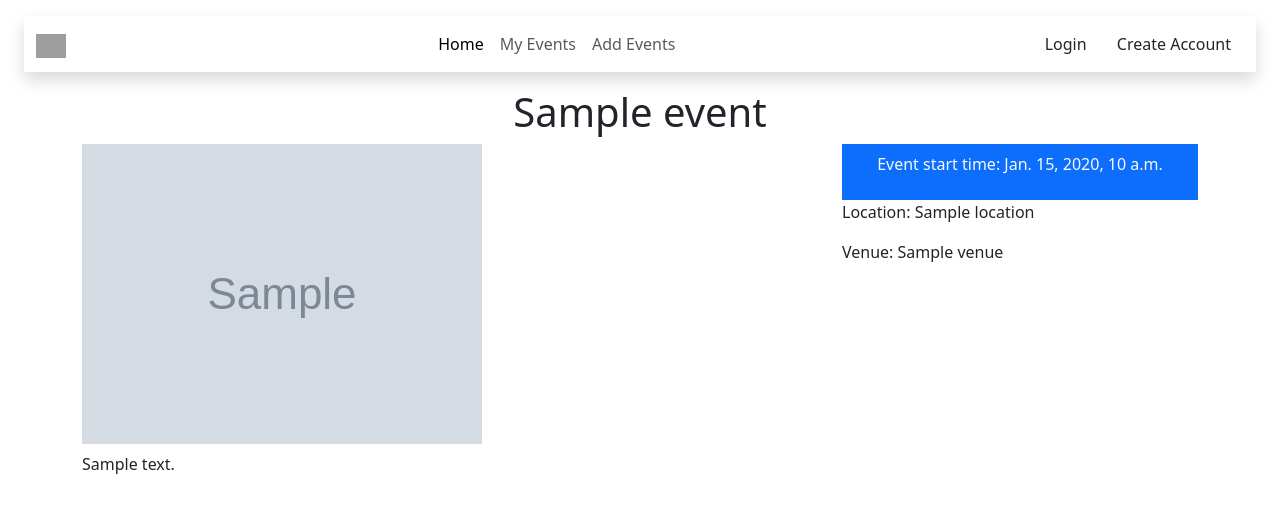
After one commit to NgobeseA/ems_project, a Django app: template templates/event_details.html in a window 1280 px wide. The commit adds this page. Shown: the top 513 px of the page. Run offline with Django 3.2, Linux system fonts and the light colour scheme; the template is opened without the code that fills it: most values are stand-ins (such as "Sample title", 1, 10 or a date in 2020); grey boxes marked "Sample" are stand-in pictures; grey boxes are pictures that could not be loaded.

Commit message:
updates on the view event details and add event

```diff
--- a/event_app/urls.py
+++ b/event_app/urls.py
@@ -1,11 +1,12 @@
 from django.urls import path
 from django.conf import settings
 from django.conf.urls.static import static
-from .views import login_view, register_view, home_view, create_event
+from .views import login_view, register_view, home_view, create_event, view_event
 
 urlpatterns = [
     path('', home_view, name="home"),
     path('login/', login_view, name='login'),
     path('register/', register_view, name='register'),
     path('add_Event/', create_event, name='add_event'),
+    path('view_event/<int:pk>/details/', view_event, name="view_event")
 ]+ static(settings.MEDIA_URL, document_root=settings.MEDIA_ROOT)
--- a/templates/base.html
+++ b/templates/base.html
@@ -11,6 +11,7 @@
       integrity="sha384-LN+7fdVzj6u52u30Kp6M/trliBMCMKTyK833zpbD+pXdCLuTusPj697FH4R/5mcr"
       crossorigin="anonymous"
     />
+    <link rel="stylesheet" href="{% static 'css/styles.css' %}">
   </head>
   <body>
     <div class="all-container">
--- /dev/null
+++ b/templates/event_details.html
@@ -0,0 +1,33 @@
+{% extends "base.html" %} {% load static %} {% block title %}View Event Details | EMS_projects{% endblock %}
+{% block content%}
+<section class="fluid-container">
+    <div class="event-image">
+        <div class="contianer text-center">
+            <h1>{{event.title}}</h1>
+        </div>
+    </div>
+    <div class="container">
+        <div class="row">
+            <div class="col-md-8">
+                <div>
+                    <img src="{{event.image.url}}" class="img-fluid img-top" alt="{{event.title}}">
+                </div>
+                <div class="pt-2">
+                    <p>{{event.description}}</p>
+                </div>
+            </div>
+            <div class="col-md-4">
+                <div class="bg-primary text-light text-center py-2">
+                    <p>Event start time: {{event.start_time}}</p>
+                </div>
+                <div class="">
+                    <p>Location: {{event.location}}
+                </div>
+                <div class="">
+                    <p>Venue: {{event.venue}}
+                </div>
+            </div>
+        </div>
+    </div>
+</section>
+{% endblock%}
--- a/templates/home.html
+++ b/templates/home.html
@@ -47,7 +47,7 @@
             <p class="card-text">
               <strong>Location:</strong> {{ event.location }}
             </p>
-            <a href="" class="btn btn-primary"
+            <a href="{% url 'view_event' event.pk %}" class="btn btn-primary"
               >View Details</a
             >
           </div>
```
Also changed, not shown: event_app/views.py (+10 -2 lines), static/style.css (+8 -3 lines), templates/registration.html (+8 -1 lines), event_images/servers.jpg (added), static/images/background.jpg (added), 1 other file.
